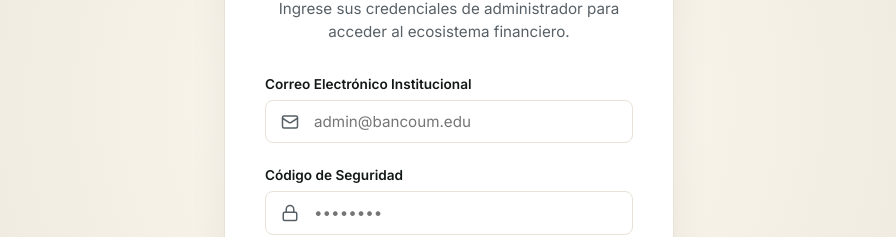
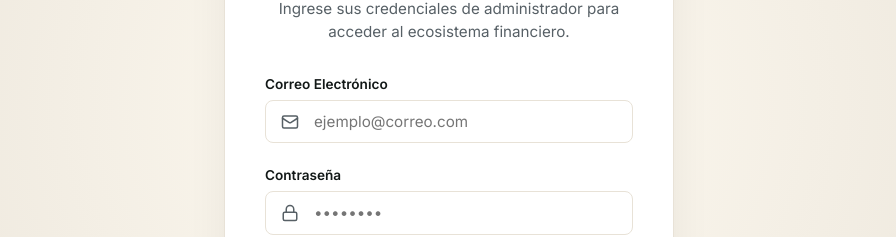
Before and after one commit to ChrisVillaNor/BancoUM, a React (Vite) app in the folder frontend/: page / in a window 1280 px wide. Both pictures are taken after a click on the button "Acceso Clientes". Shown: the part 299-536 px from the top of the page, without its empty margins (191-1087 px from the left). Built offline with nearby package versions, Linux system fonts and the light colour scheme.

Commit message:
feat: login attempt limit and label updates

```diff
--- a/frontend/src/components/Login.jsx
+++ b/frontend/src/components/Login.jsx
@@ -5,14 +5,21 @@ export default function Login({ onLogin, onBack, onGoRegister }) {
   const [email, setEmail] = useState('');
   const [password, setPassword] = useState('');
   const [errorMsg, setErrorMsg] = useState('');
+  const [failedAttempts, setFailedAttempts] = useState(0);
 
   const handleSubmit = async (e) => {
     e.preventDefault();
     setErrorMsg('');
 
+    if (failedAttempts >= 3) {
+      setErrorMsg('Acceso bloqueado por exceso de intentos fallidos. Contacte a soporte.');
+      return;
+    }
+
     // Simulación de "Authentication Wall" para proteger el Dashboard real
     // Solo permitiremos paso al Administrador Master en la presentación:
     if (email === 'admin@bancoum.edu' && password === 'admin123') {
+      setFailedAttempts(0); // Reset on success
       onLogin({ role: 'admin', nombre: 'Admin Master' }); // Entra al ecosistema VIP (Dashboard)
       return;
     }
@@ -28,9 +35,16 @@ export default function Login({ onLogin, onBack, onGoRegister }) {
       if (!resp.ok) {
         throw new Error(data.error || 'Credenciales inválidas.');
       }
+      setFailedAttempts(0); // Reset on success
       onLogin(data.user); // data.user trae id, nombre, email, role: 'client'
     } catch(err) {
-      setErrorMsg(err.message);
+      const newAttempts = failedAttempts + 1;
+      setFailedAttempts(newAttempts);
+      if (newAttempts >= 3) {
+        setErrorMsg('Acceso bloqueado por exceso de intentos fallidos. Contacte a soporte.');
+      } else {
+        setErrorMsg(`${err.message} (Intentos restantes: ${3 - newAttempts})`);
+      }
     }
   };
 
@@ -53,21 +67,21 @@ export default function Login({ onLogin, onBack, onGoRegister }) {
 
         <form onSubmit={handleSubmit} className="auth-form">
           <div className="form-group-gold">
-            <label>Correo Electrónico Institucional</label>
+            <label>Correo Electrónico</label>
             <div className="input-with-icon">
                <Mail size={18} className="input-icon" />
                <input
                  type="email"
                  value={email}
                  onChange={(e) => setEmail(e.target.value)}
-                 placeholder="admin@bancoum.edu"
+                 placeholder="ejemplo@correo.com"
                  required
                />
             </div>
           </div>
 
           <div className="form-group-gold">
-            <label>Código de Seguridad</label>
+            <label>Contraseña</label>
             <div className="input-with-icon">
                <Lock size={18} className="input-icon" />
                <input
```
